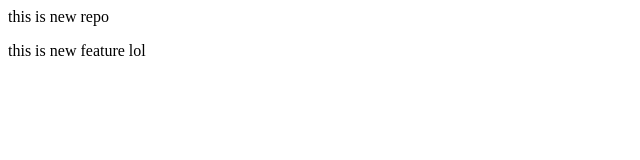
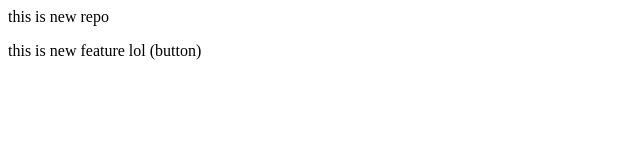
Before and after one commit to Foxxy9071/newrepo, a plain HTML site: page index.html in a window 1280 px wide. Shown: the full height of the page, 0-640 px from the left. Drawn offline with Linux system fonts and the light colour scheme.

```diff
--- a/index.html
+++ b/index.html
@@ -1,2 +1,2 @@
 <p>this is new repo </p>
-<p> this is new feature lol</p>
+<p> this is new feature lol (button)</p>
```
